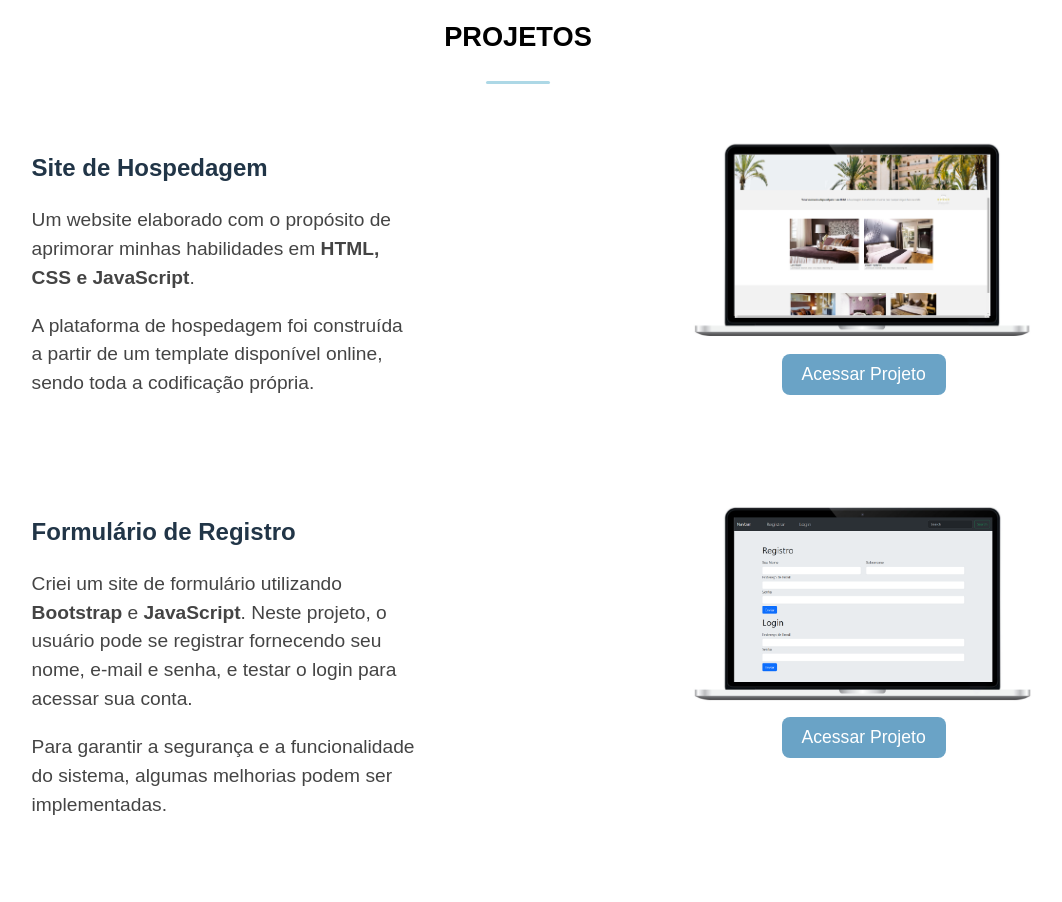
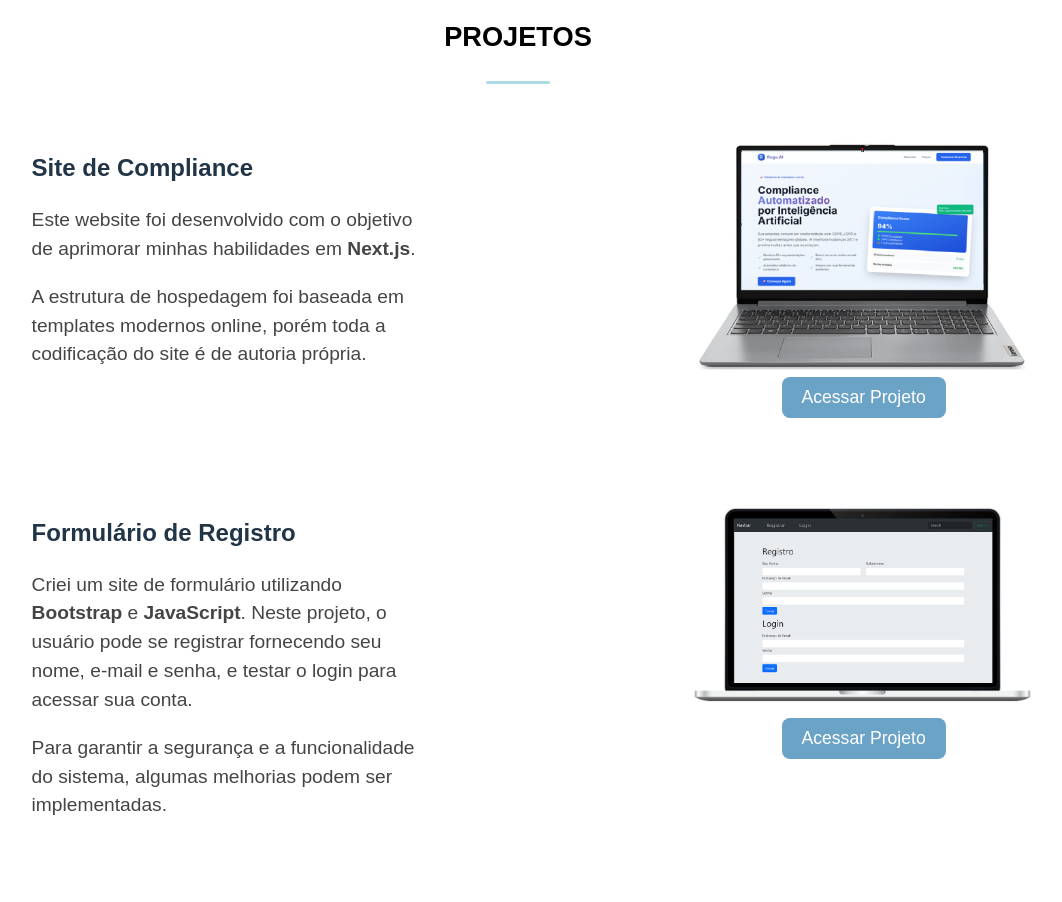
Before and after one commit to JhonnathanL/Portifolio, a React app: page / in a window 1280 px wide. Shown: the part 3420-4322 px from the top of the page, without its empty margins (122-1184 px from the left). Built offline with nearby package versions, Linux system fonts and the light colour scheme; the HTML template or start-up script is replaced by a standard one.

Commit message:
feat: atualização do projeto de hospedagem para projeto de compliance

```diff
--- a/src/components/SectionProjects/index.tsx
+++ b/src/components/SectionProjects/index.tsx
@@ -1,6 +1,6 @@
 import React from 'react';
 import './styles.scss';
-import project1 from '../../assets/Project1.png';
+import project4 from '../../assets/Project4.png';
 import project2 from '../../assets/Project2.png';
 
 const SectionProjects: React.FC = () => {
@@ -8,19 +8,18 @@ const SectionProjects: React.FC = () => {
         <>
         <div className="container">
             <div className="wrapper">
-                <h2>Site de Hospedagem</h2>
+                <h2>Site de Compliance</h2>
                 <p>
-                    Um website elaborado com o propósito de aprimorar minhas habilidades em <strong>HTML, CSS e JavaScript</strong>.
+                    Este website foi desenvolvido com o objetivo de aprimorar minhas habilidades em <strong>Next.js</strong>.
                 </p>
                 <p>
-                    A plataforma de hospedagem foi construída a partir de um template disponível online,
-                    sendo toda a codificação própria.
+                    A estrutura de hospedagem foi baseada em templates modernos online, porém toda a codificação do site é de autoria própria.
                 </p>
             </div>
             <div className="wrapper">
-                <img className="img-project" src={project1} alt="Preview do projeto de hospedagem" />
+                <img className="img-project" src={project4} alt="Preview do projeto de compliance" />
                 <a
-                    href="https://jhonnathanl.github.io/Site-de-Hospedagem/"
+                    href="https://regula.im/"
                     target="_blank"
                     rel="noopener noreferrer"
                 >
```
Also changed, not shown: src/assets/Project4.png (added).
